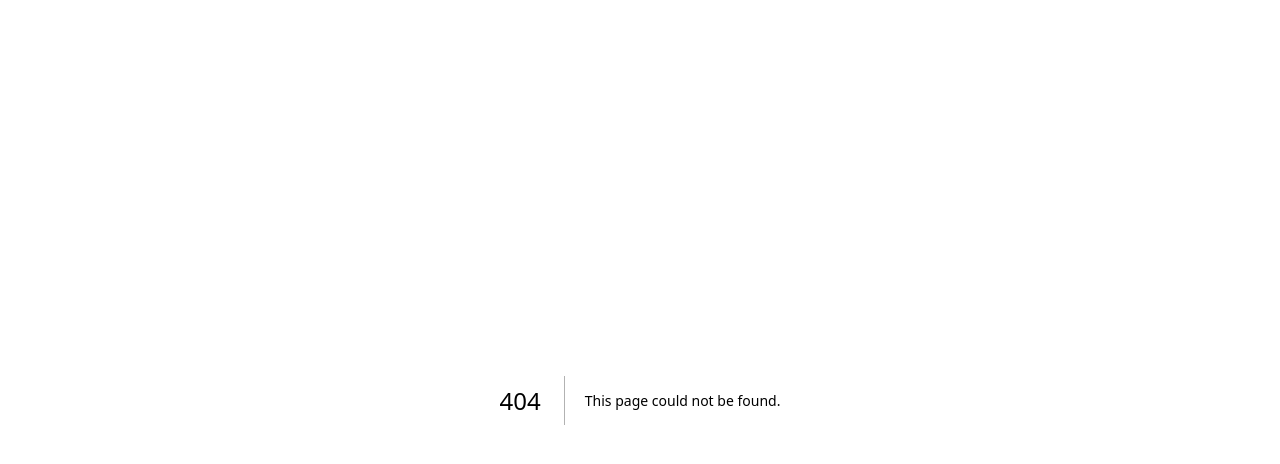
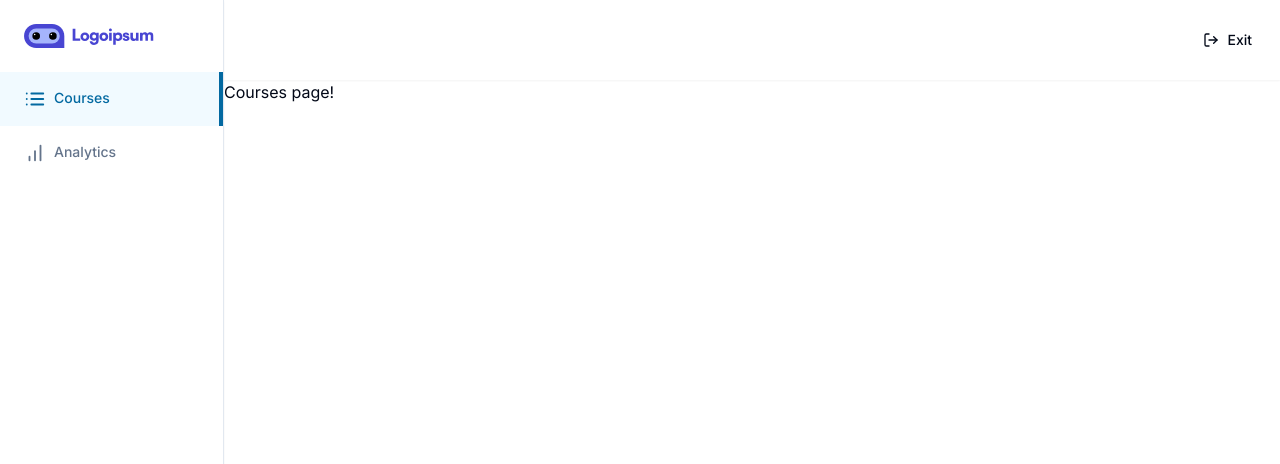
Before and after one commit to Thomas-Leung/Learning-Management-System, a Next.js app: page /teacher/courses in a window 1280 px wide. Before the commit this address had no page. Shown: the top 464 px of the page. Built offline with nearby package versions, Linux system fonts and the light colour scheme.

Commit message:
add dynamic layout

```diff
--- /dev/null
+++ b/app/(dashboard)/(routes)/teacher/analytics/page.tsx
@@ -0,0 +1,5 @@
+const AnalyticsPage = () => {
+    return ( <div className="">Analytics Page</div> );
+}
+
+export default AnalyticsPage;
--- /dev/null
+++ b/app/(dashboard)/(routes)/teacher/courses/page.tsx
@@ -0,0 +1,9 @@
+const CoursesPage = () => {
+    return (
+        <div>
+            Courses page!
+        </div>
+    )
+}
+
+export default CoursesPage;
--- a/app/(dashboard)/_components/sidebar-routes.tsx
+++ b/app/(dashboard)/_components/sidebar-routes.tsx
@@ -1,7 +1,8 @@
 "use client";
 
-import { Compass, Layout } from "lucide-react";
+import { BarChart, Compass, Layout, List } from "lucide-react";
 import { SidebarItem } from "./sidebar-item";
+import { usePathname } from "next/navigation";
 
 const guestRoutes = [
   {
@@ -15,8 +16,26 @@
     href: "/search",
   },
 ];
+
+const teacherRoutes = [
+  {
+    icon: List,
+    label: "Courses",
+    href: "/teacher/courses",
+  },
+  {
+    icon: BarChart,
+    label: "Analytics",
+    href: "/teacher/analytics",
+  },
+];
+
 export const SidebarRoutes = () => {
-  const routes = guestRoutes;
+  const pathname = usePathname();
+
+  const isTeacherPage = pathname?.includes("/teacher");
+
+  const routes = isTeacherPage ? teacherRoutes : guestRoutes;
 
   return (
     <div className="flex flex-col w-full">
--- a/app/(dashboard)/layout.tsx
+++ b/app/(dashboard)/layout.tsx
@@ -10,7 +10,7 @@
       <div className="hidden md:flex h-full w-56 flex-col fixed inset-y-0 z-50">
         <Sidebar />
       </div>
-      <main className="md:pl-56 h-full">{children}</main>
+      <main className="md:pl-56 h-full pt-[80px]">{children}</main>
     </div>
   );
 };
--- a/components/navbar-routes.tsx
+++ b/components/navbar-routes.tsx
@@ -1,10 +1,33 @@
 "use client";
 
 import { UserButton } from "@clerk/nextjs";
+import { usePathname } from "next/navigation";
+import { Button } from "@/components/ui/button";
+import { LogOut } from "lucide-react";
+import Link from "next/link";
 
 export const NavbarRoutes = () => {
+  const pathname = usePathname();
+
+  const isTeacherPage = pathname?.startsWith("/teacher");
+  const isPlayerPage = pathname?.includes("/chapter");
+
   return (
     <div className="flex gap-x-2 ml-auto">
+      {isTeacherPage || isPlayerPage ? (
+        <Link href="/">
+          <Button size="sm" variant="ghost">
+            <LogOut className="h-4 w-4 mr-2" />
+            Exit
+          </Button>
+        </Link>
+      ) : (
+        <Link href="/teacher/courses">
+          <Button size="sm" variant="ghost">
+            Teacher mode
+          </Button>
+        </Link>
+      )}
       <UserButton />
     </div>
   );
```
